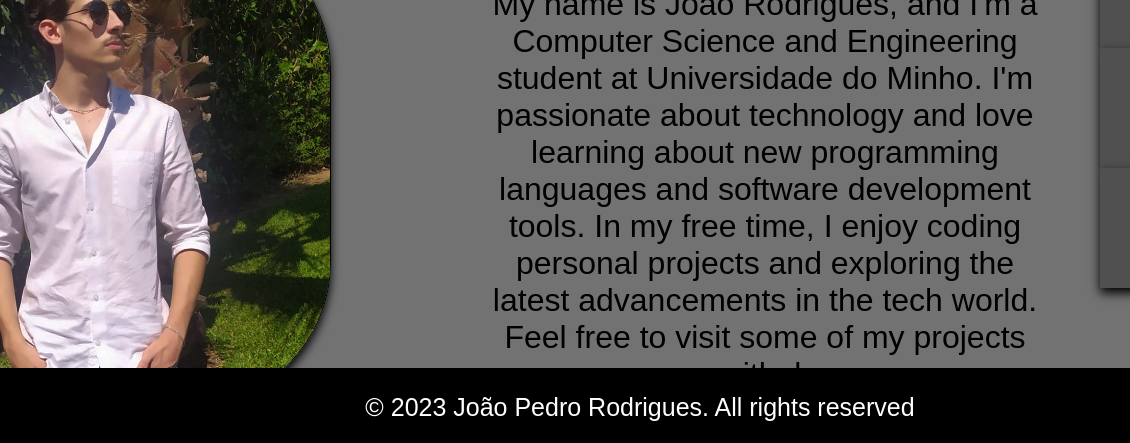
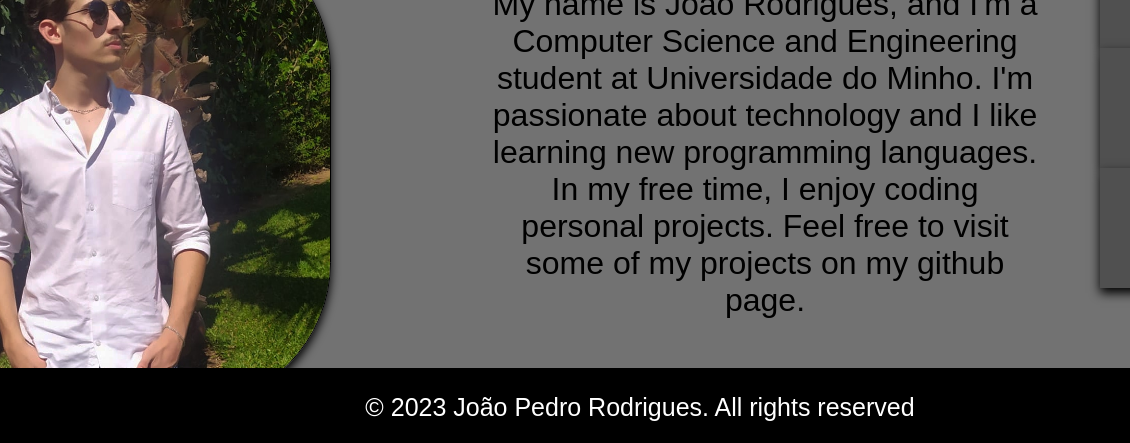
Before and after one commit to JoaoRod03/JoaoRod03.github.io, a plain HTML site: page index.html in a window 1280 px wide. Shown: the part 352-795 px from the top of the page, 0-1130 px from the left. Drawn offline with Linux system fonts and the light colour scheme.

Commit message:
alteração

```diff
--- a/index.html
+++ b/index.html
@@ -23,7 +23,7 @@
 			<br>
 			<br>
 			<div class="description">
-				<p>My name is João Rodrigues, and I'm a Computer Science and Engineering student at Universidade do Minho. I'm passionate about technology and love learning about new programming languages and software development tools. In my free time, I enjoy coding personal projects and exploring the latest advancements in the tech world. Feel free to visit some of my projects on my github page. </p>
+				<p>My name is João Rodrigues, and I'm a Computer Science and Engineering student at Universidade do Minho. I'm passionate about technology and I like learning new programming languages. In my free time, I enjoy coding personal projects. Feel free to visit some of my projects on my github page. </p>
 			</div>
 			<div class="tab1">
 				<img src="github.svg" alt="A description of the image" width="200" height="200"  class="svg1">
```
